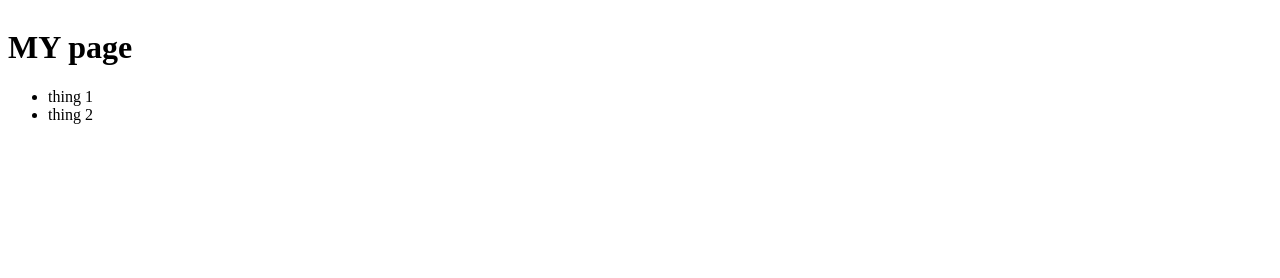
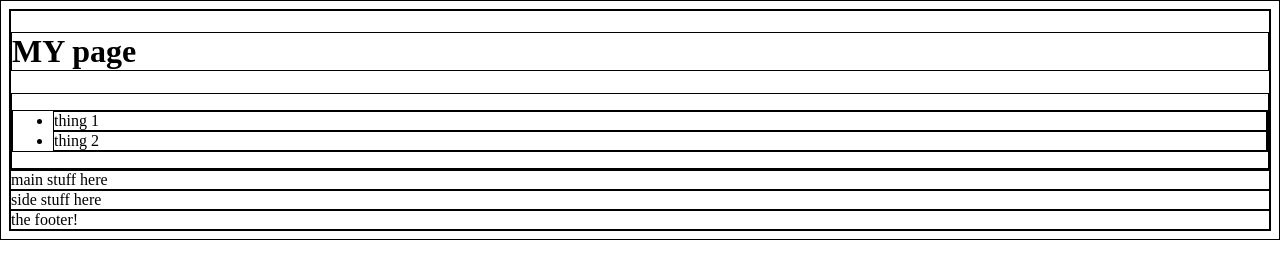
Before and after one commit to edgarmendez94/e-mendez-site, a plain HTML site: page index.html in a window 1280 px wide. Drawn offline with Linux system fonts and the light colour scheme.

Commit message:
structuring the site

```diff
--- a/assets/css/style.css
+++ b/assets/css/style.css
@@ -1,23 +1,29 @@
+*{
+
+    border: solid 1px;
+
+}
+
 body{
 
-    display: flex;
-    border: 5px black;
+
+
 }
 
 nav{
 
-    border: 5px black;
+
 
 }
 
 main{
 
-    border: 5px black;
+
 
 }
 
 aside{
 
-    border: 5px black;
+
 
 }
--- a/index.html
+++ b/index.html
@@ -3,13 +3,14 @@
 
     <head>
         <meta charset="UFT-8" />
+        <meta name="viewport" content="width=device-width, initial-scale=1.0" />
         <Title>Edgar Mendez's page </Title>
         <link rel="stylesheet" href="./assets/css/style.css">
     </head>
 
 <body>
 
-    <header>
+    <header id="main-header">
       <h1>MY page</h1>
         <nav>
 
@@ -22,20 +23,26 @@
 
     </header>
 
-   <main>
+   <main id="main-content">
 
+    main stuff here
 
    </main>
 
 
 
-   <aside>
+   <aside id="side-content">
 
+    side stuff here
 
    </aside>
 
 
+   <footer id="page-footer">
 
+    the footer!
+
+   </footer>
 
 
 
```
